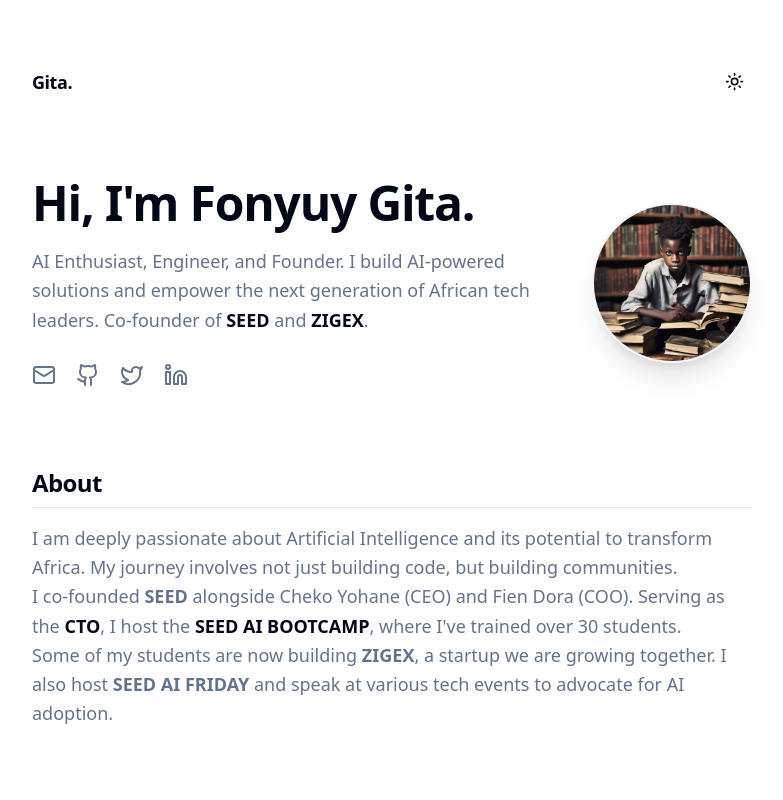
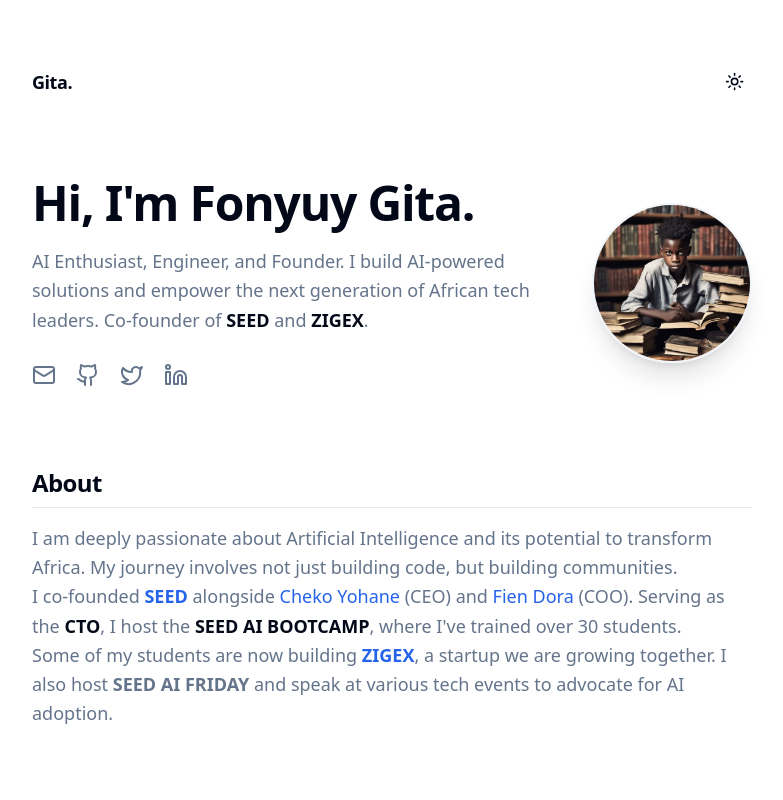
Before and after one commit to Fonyuygita/portfolio-site, a Next.js app: page / in a window 1280 px wide. Shown: the top 800 px of the page, without its empty margins (248-1031 px from the left). Built offline with nearby package versions, Linux system fonts and the light colour scheme; no server answers.

Commit message:
change portfolio theme

```diff
--- a/src/app/globals.css
+++ b/src/app/globals.css
@@ -70,8 +70,13 @@
   * {
     @apply border-border;
   }
+
   body {
     @apply bg-background text-foreground;
     font-feature-settings: "rlig" 1, "calt" 1;
   }
+
+  a {
+    @apply text-blue-600 hover:text-blue-800 hover:underline transition-colors;
+  }
 }
```
